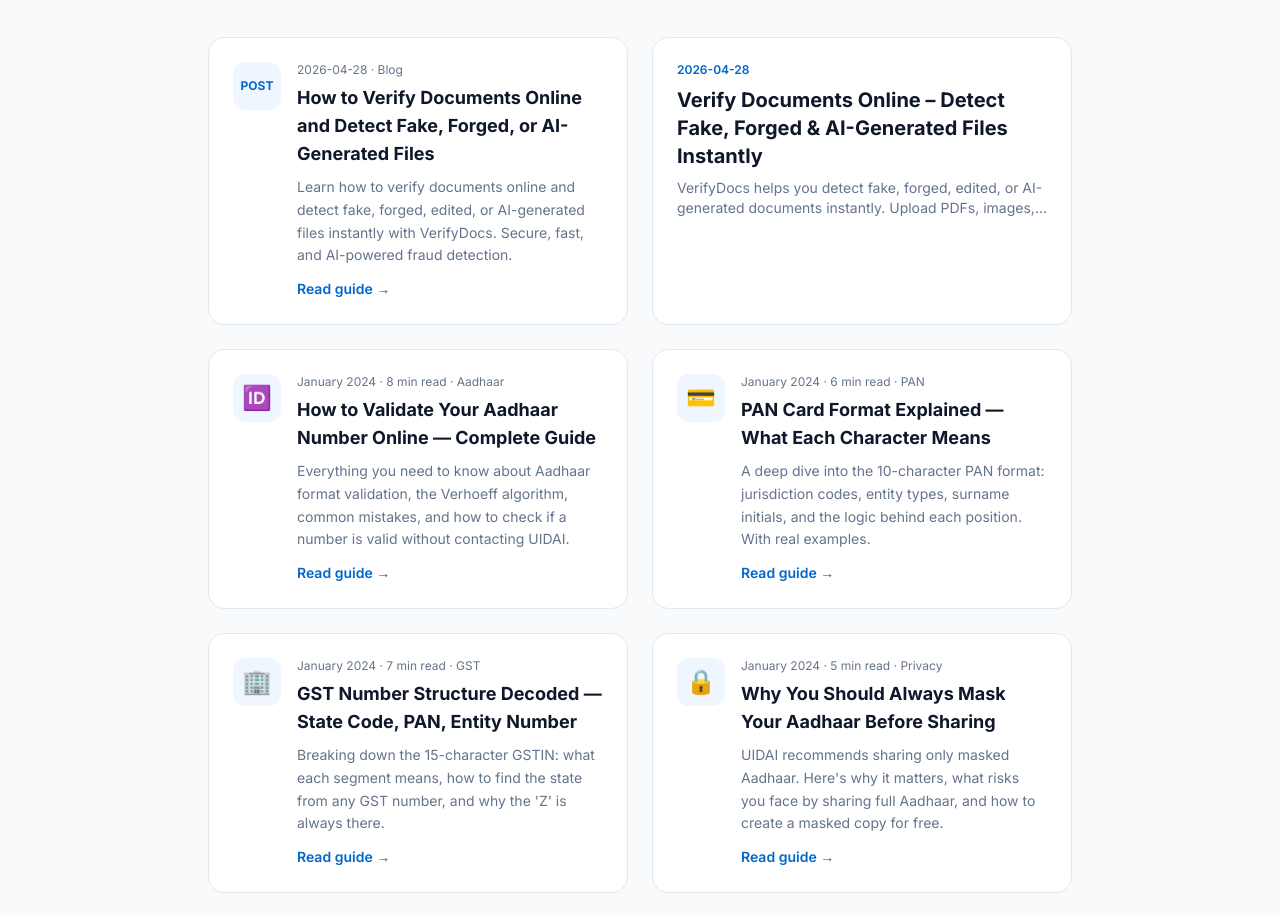
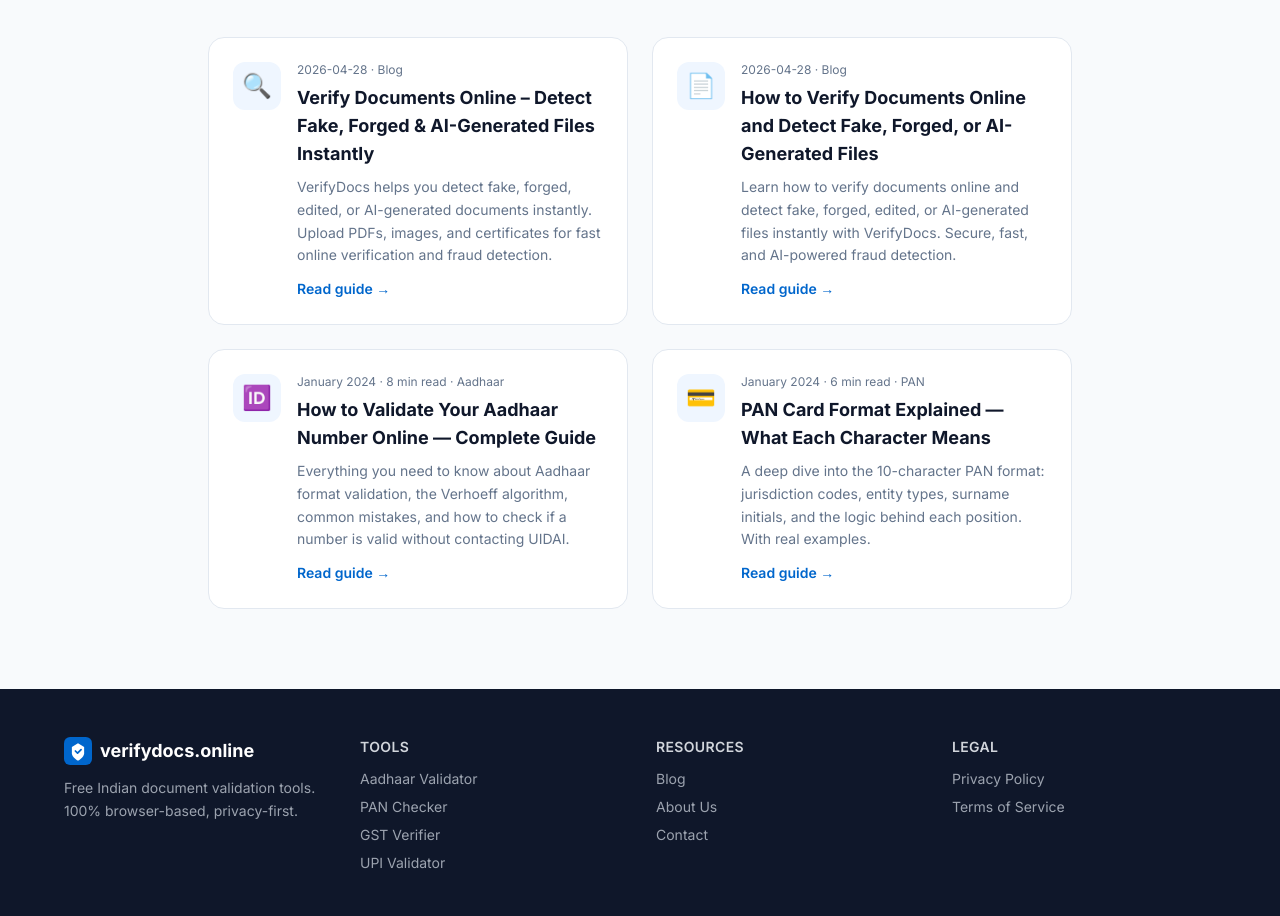
Before and after one commit to mohit0062/verifydocs, a plain HTML site: page blog/index.html in a window 1280 px wide. Shown: the part 176-1092 px from the top of the page. Drawn offline with nearby package versions, Linux system fonts and the light colour scheme.

Commit message:
fix: blog index cards consistent, canonical URLs fixed, sitemap updated

```diff
--- a/blog/index.html
+++ b/blog/index.html
@@ -86,9 +86,21 @@
 
   <div class="grid grid-cols-1 md:grid-cols-2 gap-6">
 
+    <a href="./verify-documents-online" class="post-card bg-white border border-border-col rounded-2xl p-6 block no-underline">
+      <div class="flex items-start gap-4">
+        <div class="w-12 h-12 bg-blue-50 rounded-xl flex items-center justify-center text-2xl flex-shrink-0">🔍</div>
+        <div class="flex-1">
+          <div class="text-xs text-text-muted mb-1.5">2026-04-28 &middot; Blog</div>
+          <h2 class="text-lg font-bold text-text-main mb-2">Verify Documents Online – Detect Fake, Forged &amp; AI-Generated Files Instantly</h2>
+          <p class="text-sm text-text-muted leading-relaxed">VerifyDocs helps you detect fake, forged, edited, or AI-generated documents instantly. Upload PDFs, images, and certificates for fast online verification and fraud detection.</p>
+          <span class="inline-block mt-3 text-primary text-sm font-semibold">Read guide &rarr;</span>
+        </div>
+      </div>
+    </a>
+
     <a href="./how-to-verify-documents-online" class="post-card bg-white border border-border-col rounded-2xl p-6 block no-underline">
       <div class="flex items-start gap-4">
-        <div class="w-12 h-12 bg-blue-50 rounded-xl flex items-center justify-center text-primary text-xs font-bold flex-shrink-0">POST</div>
+        <div class="w-12 h-12 bg-blue-50 rounded-xl flex items-center justify-center text-2xl flex-shrink-0">📄</div>
         <div class="flex-1">
           <div class="text-xs text-text-muted mb-1.5">2026-04-28 &middot; Blog</div>
           <h2 class="text-lg font-bold text-text-main mb-2">How to Verify Documents Online and Detect Fake, Forged, or AI-Generated Files</h2>
@@ -97,14 +109,6 @@
         </div>
       </div>
     </a>
-
-
-      <!-- NEW BLOG -->
-      <a href="../blog/verify-documents-online" class="block bg-white border border-border-col rounded-2xl p-6 hover:shadow-md transition">
-        <div class="text-xs text-primary font-semibold mb-2">2026-04-28</div>
-        <h2 class="text-xl font-bold text-text-main mb-2">Verify Documents Online – Detect Fake, Forged & AI-Generated Files Instantly</h2>
-        <p class="text-sm text-text-muted line-clamp-2">VerifyDocs helps you detect fake, forged, edited, or AI-generated documents instantly. Upload PDFs, images, and certificates for fast online verification and fraud detection.</p>
-      </a>
 
     <a href="./how-to-validate-aadhaar.html" class="post-card bg-white border border-border-col rounded-2xl p-6 block no-underline">
       <div class="flex items-start gap-4">
@@ -125,30 +129,6 @@
           <div class="text-xs text-text-muted mb-1.5">January 2024 · 6 min read · PAN</div>
           <h2 class="text-lg font-bold text-text-main mb-2">PAN Card Format Explained — What Each Character Means</h2>
           <p class="text-sm text-text-muted leading-relaxed">A deep dive into the 10-character PAN format: jurisdiction codes, entity types, surname initials, and the logic behind each position. With real examples.</p>
-          <span class="inline-block mt-3 text-primary text-sm font-semibold">Read guide →</span>
-        </div>
-      </div>
-    </a>
-
-    <a href="./gst-number-structure.html" class="post-card bg-white border border-border-col rounded-2xl p-6 block no-underline">
-      <div class="flex items-start gap-4">
-        <div class="w-12 h-12 bg-blue-50 rounded-xl flex items-center justify-center text-2xl flex-shrink-0">🏢</div>
-        <div class="flex-1">
-          <div class="text-xs text-text-muted mb-1.5">January 2024 · 7 min read · GST</div>
-          <h2 class="text-lg font-bold text-text-main mb-2">GST Number Structure Decoded — State Code, PAN, Entity Number</h2>
-          <p class="text-sm text-text-muted leading-relaxed">Breaking down the 15-character GSTIN: what each segment means, how to find the state from any GST number, and why the 'Z' is always there.</p>
-          <span class="inline-block mt-3 text-primary text-sm font-semibold">Read guide →</span>
-        </div>
-      </div>
-    </a>
-
-    <a href="./aadhaar-masking-why-important.html" class="post-card bg-white border border-border-col rounded-2xl p-6 block no-underline">
-      <div class="flex items-start gap-4">
-        <div class="w-12 h-12 bg-blue-50 rounded-xl flex items-center justify-center text-2xl flex-shrink-0">🔒</div>
-        <div class="flex-1">
-          <div class="text-xs text-text-muted mb-1.5">January 2024 · 5 min read · Privacy</div>
-          <h2 class="text-lg font-bold text-text-main mb-2">Why You Should Always Mask Your Aadhaar Before Sharing</h2>
-          <p class="text-sm text-text-muted leading-relaxed">UIDAI recommends sharing only masked Aadhaar. Here's why it matters, what risks you face by sharing full Aadhaar, and how to create a masked copy for free.</p>
           <span class="inline-block mt-3 text-primary text-sm font-semibold">Read guide →</span>
         </div>
       </div>
--- a/sitemap.xml
+++ b/sitemap.xml
@@ -120,4 +120,10 @@
     <changefreq>monthly</changefreq>
     <priority>0.75</priority>
   </url>
+  <url>
+    <loc>https://verifydocs.online/blog/verify-documents-online</loc>
+    <lastmod>2026-04-28</lastmod>
+    <changefreq>monthly</changefreq>
+    <priority>0.75</priority>
+  </url>
 </urlset>
```
Also changed, not shown: blog/verify-documents-online.html (+4 -4 lines).
